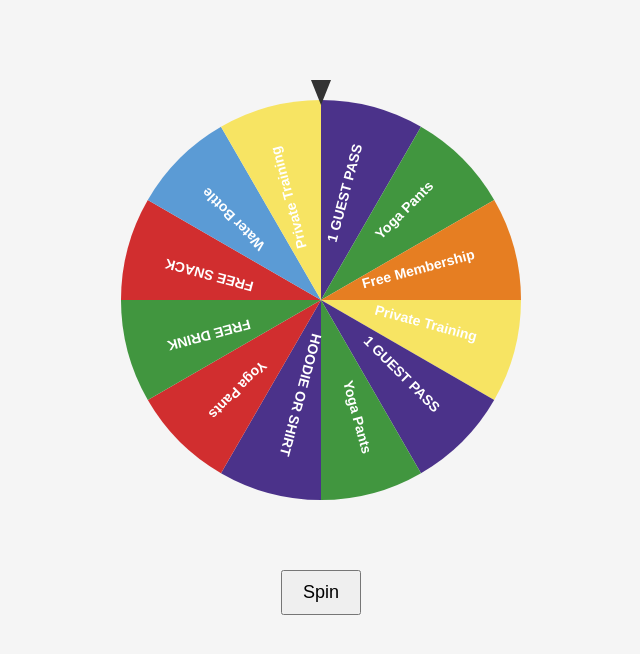
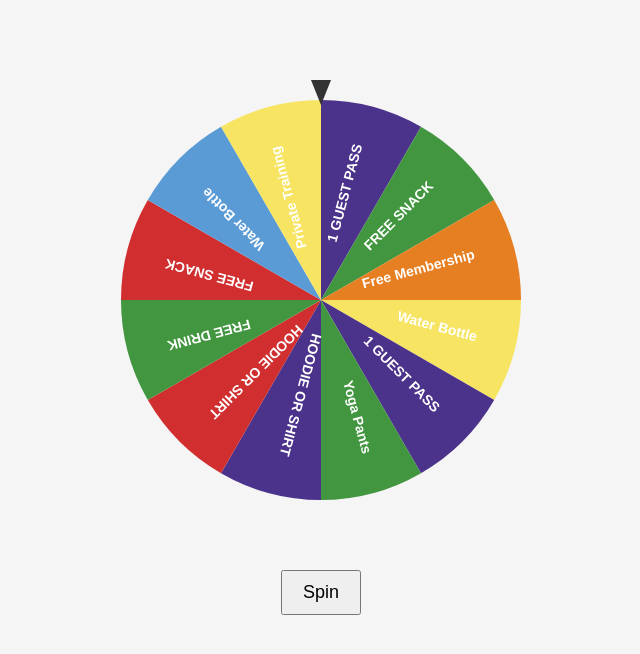
Before and after one commit to ANAKIN1228/yoga-wheel, a plain HTML site: page index.html in a window 1280 px wide. Shown: the whole page, without its empty margins (319-959 px from the left). Drawn offline with Linux system fonts and the light colour scheme.

Commit message:
Update index.html

```diff
--- a/index.html
+++ b/index.html
@@ -36,9 +36,9 @@
   <script>
     // Adjusted options to reduce "Free Membership" chance to <10%
     const options = [
-      'Private Training', '1 GUEST PASS', 'Yoga Pants', 'HOODIE OR SHIRT',
-      'Yoga Pants', 'FREE DRINK', 'FREE SNACK', 'Water Bottle',
-      'Private Training', '1 GUEST PASS', 'Yoga Pants', 'Free Membership'
+      'Water Bottle', '1 GUEST PASS', 'Yoga Pants', 'HOODIE OR SHIRT',
+      'HOODIE OR SHIRT', 'FREE DRINK', 'FREE SNACK', 'Water Bottle',
+      'Private Training', '1 GUEST PASS', 'FREE SNACK', 'Free Membership'
     ];
 
     const colors = [
```
